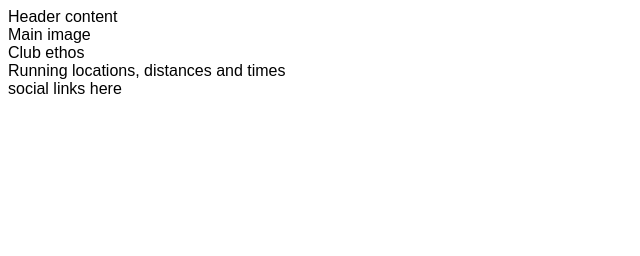
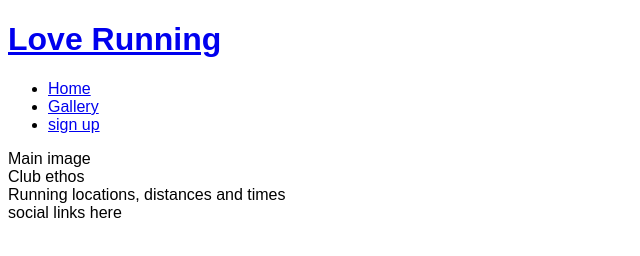
Before and after one commit to mikakallberg/love-running-walkthrough-project, a plain HTML site: page index.html in a window 1280 px wide. Shown: the whole page, without its empty margins (0-640 px from the left). Drawn offline with Linux system fonts and the light colour scheme.

Commit message:
Add basic header structures

```diff
--- a/index.html
+++ b/index.html
@@ -10,7 +10,25 @@
     <title>Love Running</title>
 </head>
 <body>
-    <header>Header content</header>
+    <header>
+        <a href="index.html">
+        <h1>Love Running</h1>
+    </a>
+    <nav>
+        <ul>
+            <li>
+                <a href="index.html">Home</a>
+            </li>
+            <li>
+                <a href="#">Gallery</a>
+            </li>
+            <li>
+                <a href="#">sign up</a>
+            </li>
+
+        </ul>
+    </nav>
+</header>
     <section>
         Main image
     </section>
```
